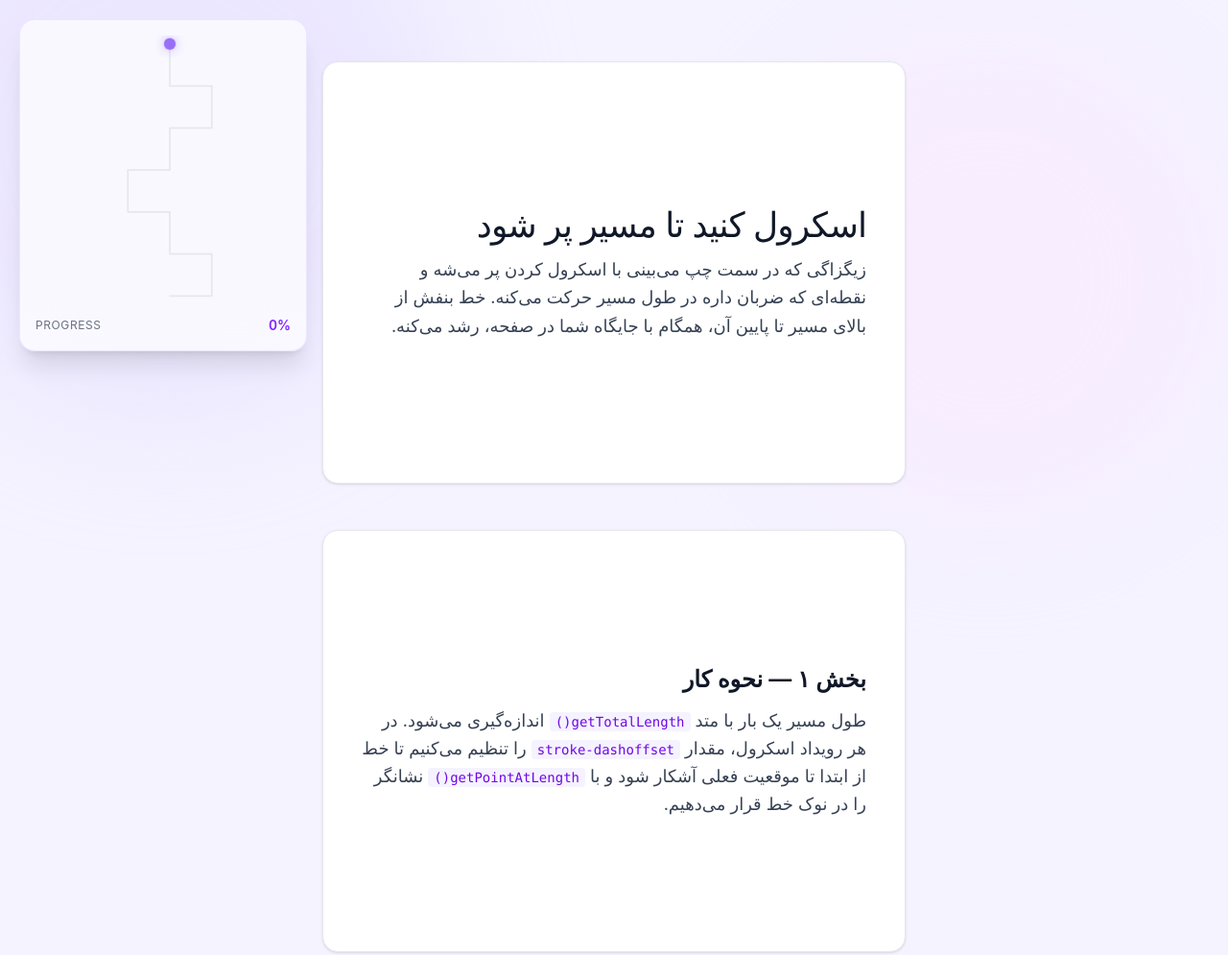
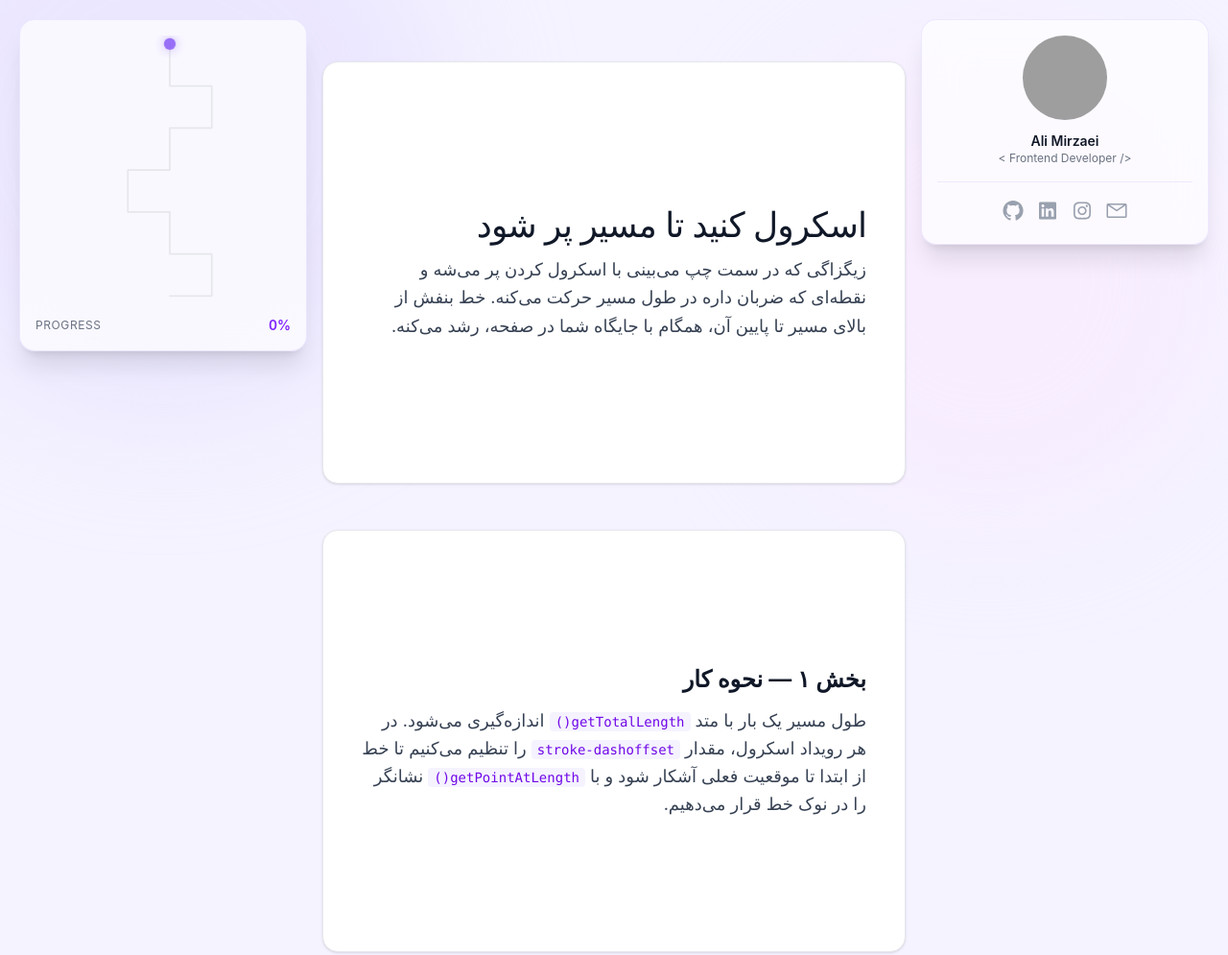
Before and after one commit to ali-mirzaei-dev/JS-Tracepath, a website: page index.html in a window 1280 px wide. Shown: the top 995 px of the page at 96% size. Drawn offline with Linux system fonts and the light colour scheme; grey boxes are pictures that could not be loaded.

Commit message:
Added footer

```diff
--- a/index.html
+++ b/index.html
@@ -6,6 +6,7 @@
     <meta name="viewport" content="width=device-width, initial-scale=1.0">
     <title>Scroll Progress</title>
     <link rel="stylesheet" href="assets/StyleSheet/output.css">
+    <link rel="stylesheet" href="assets/Font/FontSocials/style.css">
 </head>
 
 <body class="relative min-h-screen bg-violet-50 text-gray-800 antialiased">
@@ -84,6 +85,27 @@
         </div>
     </main>
 
+    <footer class="fixed top-5 right-5 w-[300px] rounded-2xl border border-violet-200/50 bg-white/70 p-4 shadow-xl backdrop-blur-xl">
+        <div class="flex flex-wrap justify-center items-center gap-3 ">
+            <div class="flex shrink-0 items-center justify-center rounded-full bg-violet-100 ">
+                <img src="assets/Images/Avatar2.png" alt="Ali Mirzaei logo" class="h-22 w-22 rounded-full object-cover">
+            </div>
+
+            <!-- Name + title -->
+            <div class="w-full text-center">
+                <p class="truncate text-sm font-semibold text-gray-900">Ali Mirzaei</p>
+                <p class="truncate text-xs text-gray-500">&lt; Frontend Developer /&gt;</p>
+            </div>
+        </div>
+
+        <div class="mt-4 flex justify-center items-center gap-3 border-t border-violet-100 pt-4 *:text-gray-400 *:text-2xl *:transition-colors *:hover:text-violet-600">
+            <a title="Github" href="https://github.com/ali-mirzaei-dev"><i class="icon"></i></a>
+            <a title="Linkdin" href="https://www.linkedin.com/in/ali-mirzaei-dev/"><i class="icon"></i></a>
+            <a title="Instagram" href="https://instagram.com/ali.mirzaei.dev"><i class="icon"></i></a>
+            <a title="Gmail" href="mailto:ali.mirzaei.kt@gmail.com"><i class="icon"></i></a>
+        </div>
+    </footer>
+
     <script>
         const track = document.getElementById('track');
         const marker = document.getElementById("marker");
```
Also changed, not shown: assets/StyleSheet/output.css, 1 other file.
